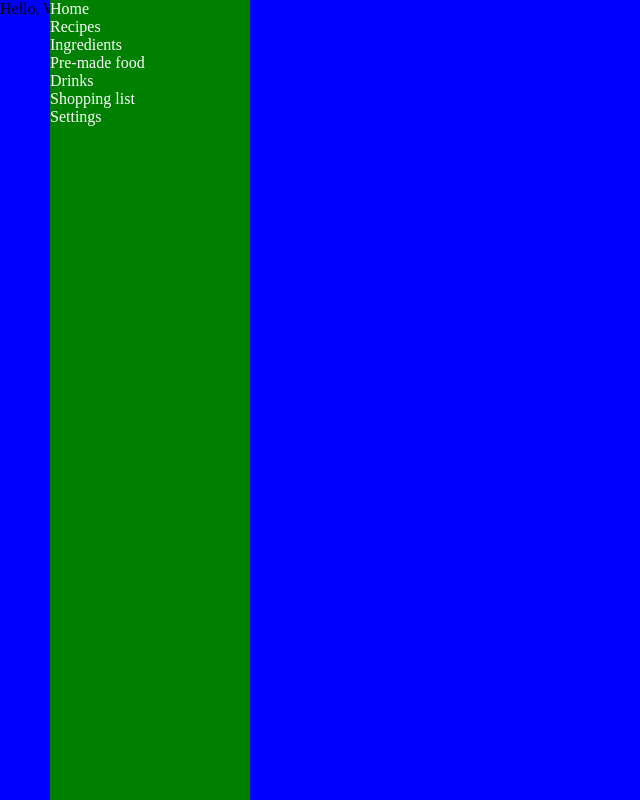
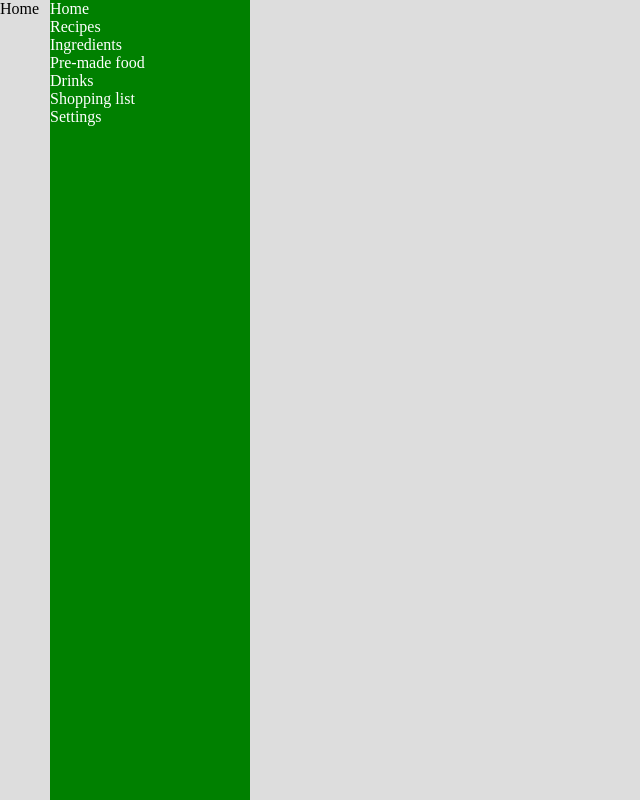
Before and after one commit to makoadampeter/pandabamboo, a React (Vite) app: page / in a window 1280 px wide. Shown: the whole page, without its empty margins (0-640 px from the left). Built offline with nearby package versions, Linux system fonts and the light colour scheme.

Commit message:
feat: add navigation to navbar

```diff
--- a/src/App.css
+++ b/src/App.css
@@ -10,11 +10,5 @@ body {
     padding: 0;
     height: 100%;
     width: 100%;
-    background-color: blue;
+    background-color: #DDDDDD;
 }
-
-#wrap {
-    height: 100vh;
-    width: 100vw;
-    background-color: blue;
-}
--- a/src/App.tsx
+++ b/src/App.tsx
@@ -1,15 +1,30 @@
 import './App.css';
-import Navbar from './components/Navbar';
+import { BrowserRouter, Routes, Route } from 'react-router-dom';
+import Layout from './pages/Layout';
+import Home from './pages/Home';
+import Recipes from './pages/Recipes';
+import Ingredients from './pages/Ingredients';
+import Premade from './pages/Premade';
+import Drinks from './pages/Drinks';
+import ShoppingList from './pages/ShoppingList';
+import Settings from './pages/Settings';
 
 function App() {
 
   return (
-    <div id="wrap">
-      <Navbar />
-      <div>
-        Hello, World!
-      </div>
-    </div>
+    <BrowserRouter>
+      <Routes>
+        <Route path="/" element={<Layout />}>
+          <Route index element={<Home />} />
+          <Route path="/recipes" element={<Recipes />} />
+          <Route path="/ingredients" element={<Ingredients />} />
+          <Route path="/premade" element={<Premade />} />
+          <Route path="/drinks" element={<Drinks />} />
+          <Route path="/shoppinglist" element={<ShoppingList />} />
+          <Route path="/settings" element={<Settings />} />
+        </Route>
+      </Routes>
+    </BrowserRouter>
   );
 }
 
--- a/src/components/Navbar.tsx
+++ b/src/components/Navbar.tsx
@@ -6,13 +6,13 @@ export default function Navbar() {
     return (
         <>
             <div id="navbar">
-                <NavbarItem title="Home"></NavbarItem>
-                <NavbarItem title="Recipes"></NavbarItem>
-                <NavbarItem title="Ingredients"></NavbarItem>
-                <NavbarItem title="Pre-made food"></NavbarItem>
-                <NavbarItem title="Drinks"></NavbarItem>
-                <NavbarItem title="Shopping list"></NavbarItem>
-                <NavbarItem title="Settings"></NavbarItem>
+                <NavbarItem title="Home" linkTo="/"></NavbarItem>
+                <NavbarItem title="Recipes" linkTo="/recipes"></NavbarItem>
+                <NavbarItem title="Ingredients" linkTo="/ingredients"></NavbarItem>
+                <NavbarItem title="Pre-made food" linkTo="/premade"></NavbarItem>
+                <NavbarItem title="Drinks" linkTo="/drinks"></NavbarItem>
+                <NavbarItem title="Shopping list" linkTo="/shoppinglist"></NavbarItem>
+                <NavbarItem title="Settings" linkTo="/settings"></NavbarItem>
             </div>
         </>
     );
--- a/src/components/NavbarItem.css
+++ b/src/components/NavbarItem.css
@@ -1,3 +1,6 @@
 .NavbarItem {
+    width: 100%;
     color: #ffffff;
+    display: block;
+    text-decoration: none;
 }
--- a/src/components/NavbarItem.tsx
+++ b/src/components/NavbarItem.tsx
@@ -1,13 +1,15 @@
+import { Link } from 'react-router-dom';
 import './NavbarItem.css';
 
 interface NavbarItemProps {
     title: string;
+    linkTo: string;
 }
 
-export default function NavbarItem({ title }: NavbarItemProps) {
+export default function NavbarItem({ title, linkTo }: NavbarItemProps) {
     return (
-        <div className="NavbarItem">
+        <Link to={linkTo} className="NavbarItem">
             {title}
-        </div>
+        </Link>
     );
 }
--- /dev/null
+++ b/src/pages/Layout.tsx
@@ -0,0 +1,11 @@
+import { Outlet } from "react-router-dom";
+import Navbar from '../components/Navbar';
+
+export default function Layout() {
+  return (
+    <>
+      <Navbar />
+      <Outlet />
+    </>
+  );
+}
```
